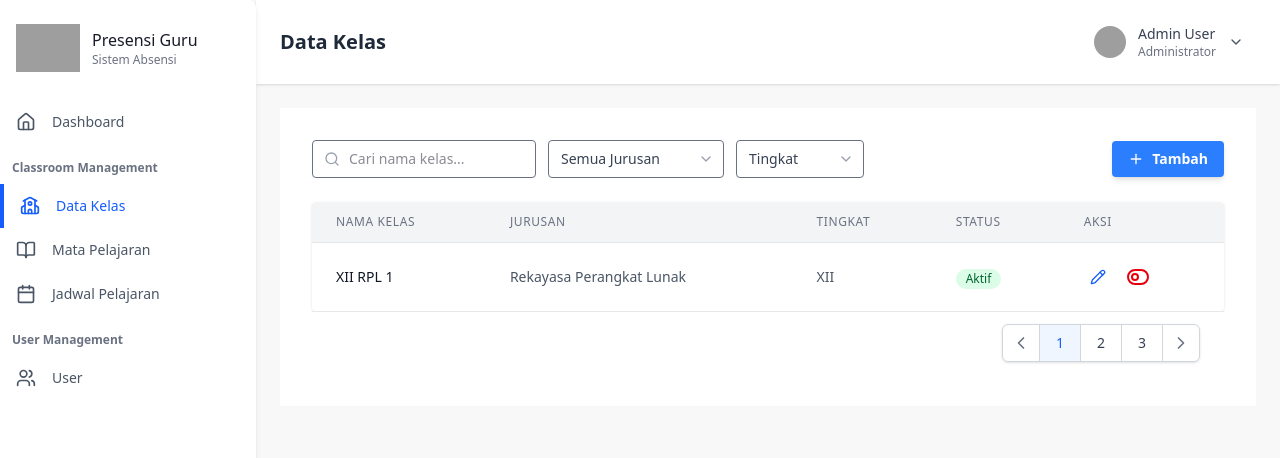
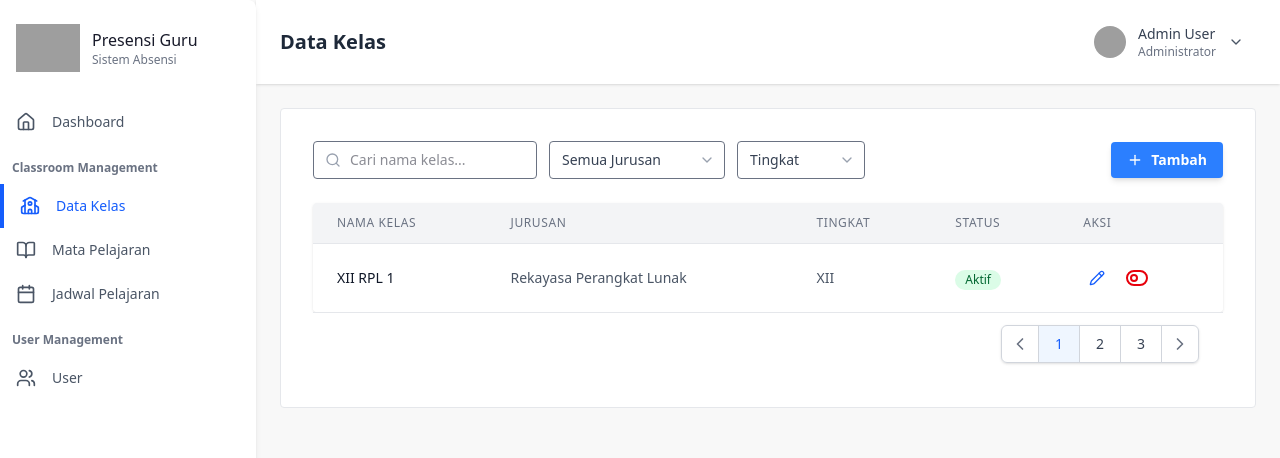
Before and after one commit to nesyaalviani/landing-presensi-guru, a Nuxt app: page /classroom in a window 1280 px wide. Shown: the top 458 px of the page. Built offline with nearby package versions, Linux system fonts and the light colour scheme; grey boxes are pictures that could not be loaded.

Commit message:
feat: enhance section styling with rounded borders

```diff
--- a/app/pages/classroom/index.vue
+++ b/app/pages/classroom/index.vue
@@ -1,5 +1,5 @@
 <template>
-    <section class="px-4 sm:px-6 lg:px-8 py-8 bg-white">
+    <section class="px-4 sm:px-6 lg:px-8 py-8 bg-white rounded-sm border border-gray-200">
         <div class="mx-auto max-w-7xl">
             <!-- Search and Filter Bar -->
             <div class="mb-6 flex flex-col sm:flex-row gap-3 items-center justify-between">
--- a/app/pages/schedule/index.vue
+++ b/app/pages/schedule/index.vue
@@ -1,5 +1,5 @@
 <template>
-    <section class="px-4 sm:px-6 lg:px-8 py-8 bg-white">
+    <section class="px-4 sm:px-6 lg:px-8 py-8 bg-white rounded-sm border border-gray-200">
         <div class="mx-auto max-w-7xl">
             <!-- Filter Bar -->
             <div class="mb-6 flex flex-col sm:flex-row gap-3 items-center justify-between">
--- a/app/pages/subjects/index.vue
+++ b/app/pages/subjects/index.vue
@@ -1,5 +1,5 @@
 <template>
-    <section class="px-4 sm:px-6 lg:px-8 py-8 bg-white">
+    <section class="px-4 sm:px-6 lg:px-8 py-8 bg-white rounded-sm border border-gray-200">
         <div class="mx-auto max-w-7xl">
             <!-- Search and Filter Bar -->
             <div class="mb-6 flex flex-col sm:flex-row gap-4 items-center justify-between">
--- a/app/pages/users/index.vue
+++ b/app/pages/users/index.vue
@@ -1,5 +1,5 @@
 <template>
-    <section class="px-4 sm:px-6 lg:px-8 py-8 bg-white">
+    <section class="px-4 sm:px-6 lg:px-8 py-8 bg-white rounded-sm border border-gray-200">
         <div class="mx-auto max-w-7xl">
             <!-- Header -->
             <!-- <div class="mb-6">
```
